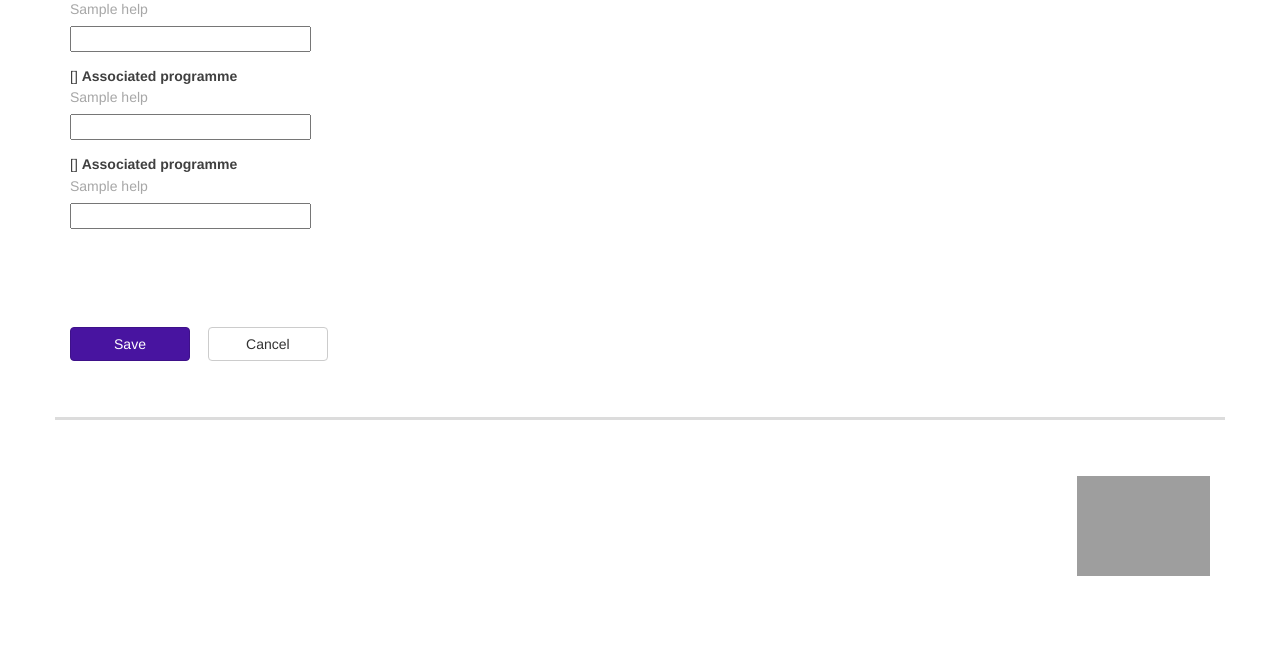
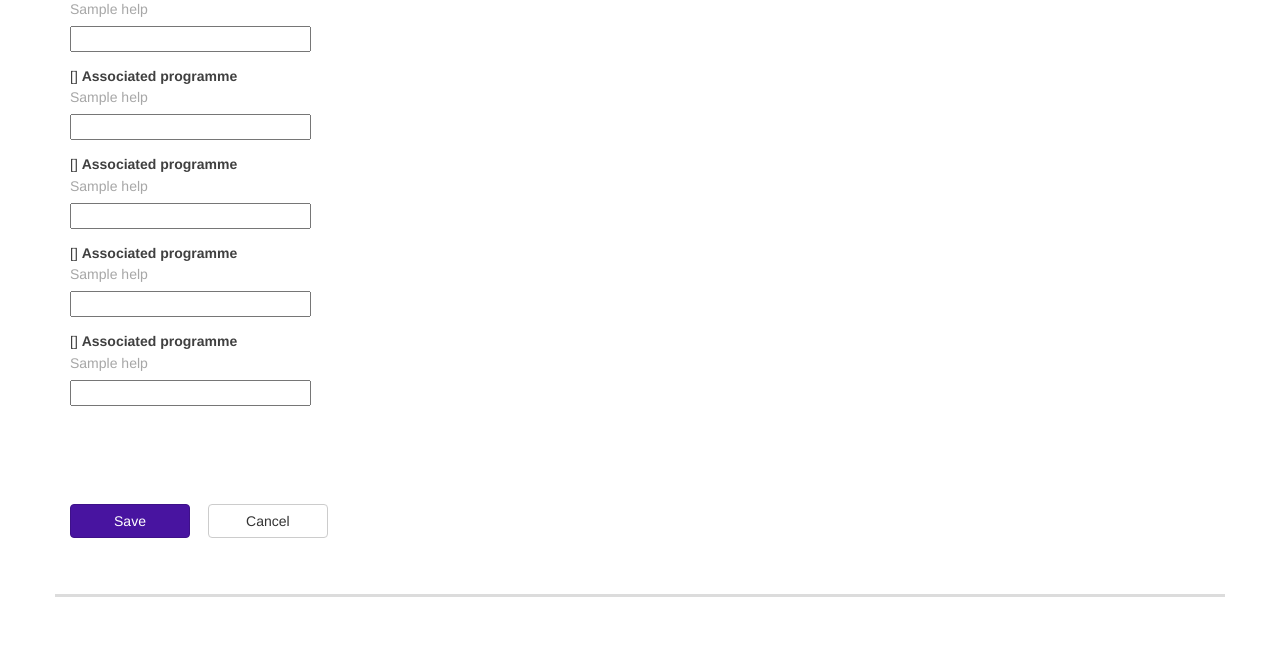
Before and after one commit to uktrade/export-wins-ui, a Django app: template wins/templates/wins/win-edit-form.html in a window 1280 px wide. Shown: the part 5222-5868 px from the top of the page. Before the commit the page ends 5798 px from the top, so only its background shows below. Run offline with Django 3.2, Linux system fonts and the light colour scheme; the template is opened without the code that fills it: most values are stand-ins (such as "Sample title", 1, 10 or a date in 2020); form fields are guessed from the names that the template uses; some libraries are stand-ins or nearby versions; grey boxes are pictures that could not be loaded.

Commit message:
Increase number of associated programmes
This also makes setting at least one associated programme as required.

```diff
--- a/wins/templates/wins/partials/win-form.html
+++ b/wins/templates/wins/partials/win-form.html
@@ -261,6 +261,8 @@
 			{% include "wins/partials/win-field.html" with field=form.associated_programme_1 class="restrict-width programme-group" %}
 			{% include "wins/partials/win-field.html" with field=form.associated_programme_2 class="restrict-width programme-group" %}
 			{% include "wins/partials/win-field.html" with field=form.associated_programme_3 class="restrict-width programme-group" %}
+			{% include "wins/partials/win-field.html" with field=form.associated_programme_4 class="restrict-width programme-group" %}
+			{% include "wins/partials/win-field.html" with field=form.associated_programme_5 class="restrict-width programme-group" %}
 		</div>
 
 		{# these manually place the label before the field #}
@@ -310,10 +312,11 @@
 				labelText: 'What type of support was given?'
 			},
 			programmeGroup: {
+				required: true,
 				selector: '.programme-group select',
 				buttonText: 'Add an associated programme',
-				labelText: 'Was there an associated programme?',
-				minVisible: 0
+				labelText: 'Choose an associated programme.',
+				minVisible: 1
 			},
 			exportType: {
 				exportValue: '{{ form.type_export.auto_id }}',
--- a/wins/templates/wins/win-details.html
+++ b/wins/templates/wins/win-details.html
@@ -254,6 +254,8 @@
     {% include "wins/partials/win-details-element.html" with name="Associated programme 1" val=win.associated_programme_1 required=False %}
     {% include "wins/partials/win-details-element.html" with name="Associated programme 2" val=win.associated_programme_2 required=False %}
     {% include "wins/partials/win-details-element.html" with name="Associated programme 3" val=win.associated_programme_3 required=False %}
+    {% include "wins/partials/win-details-element.html" with name="Associated programme 4" val=win.associated_programme_4 required=False %}
+    {% include "wins/partials/win-details-element.html" with name="Associated programme 5" val=win.associated_programme_5 required=False %}
   </div>
 
   <div class="end-buttons">
```
Also changed, not shown: wins/forms.py (+5 -4 lines).
